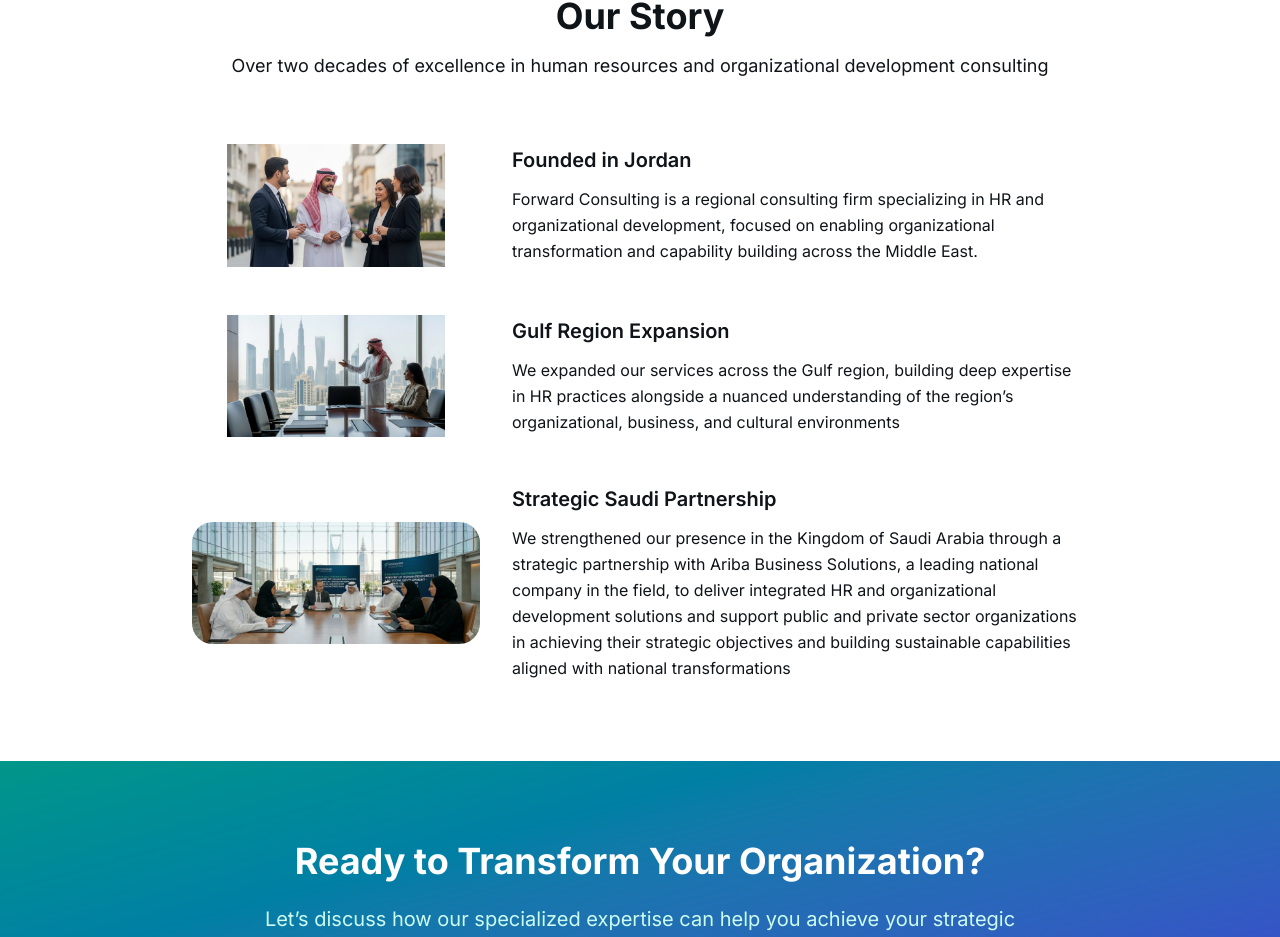
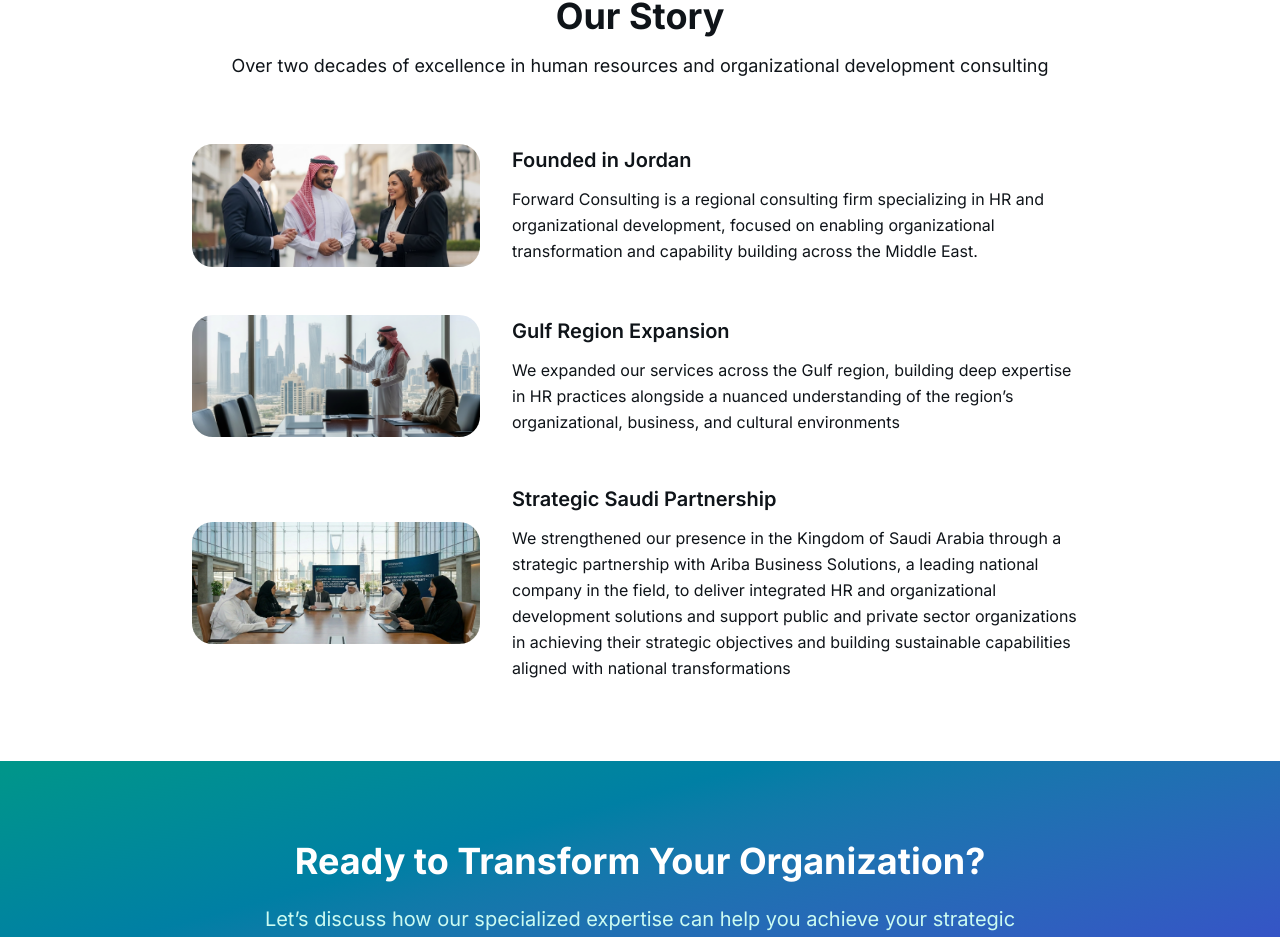
Before and after one commit to lulzshadowwalker/forward-consulting, a Next.js app: page /en/about in a window 1280 px wide. Shown: the part 2007-2944 px from the top of the page. Built offline with nearby package versions, Linux system fonts and the light colour scheme.

Commit message:
feat: update image styling in AnimatedTimeline component for better visual presentation
Signed-off-by: lulzshadowwalker <lulzshadowwalker@gmail.com>

```diff
--- a/src/components/animations/AnimatedTimeline.tsx
+++ b/src/components/animations/AnimatedTimeline.tsx
@@ -101,7 +101,7 @@ export function AnimatedTimeline({
                           src={item.image}
                           alt={item.year}
                           fill
-                          className="object-contain"
+                          className="object-cover"
                         />
                       </div>
                     ) : (
```
